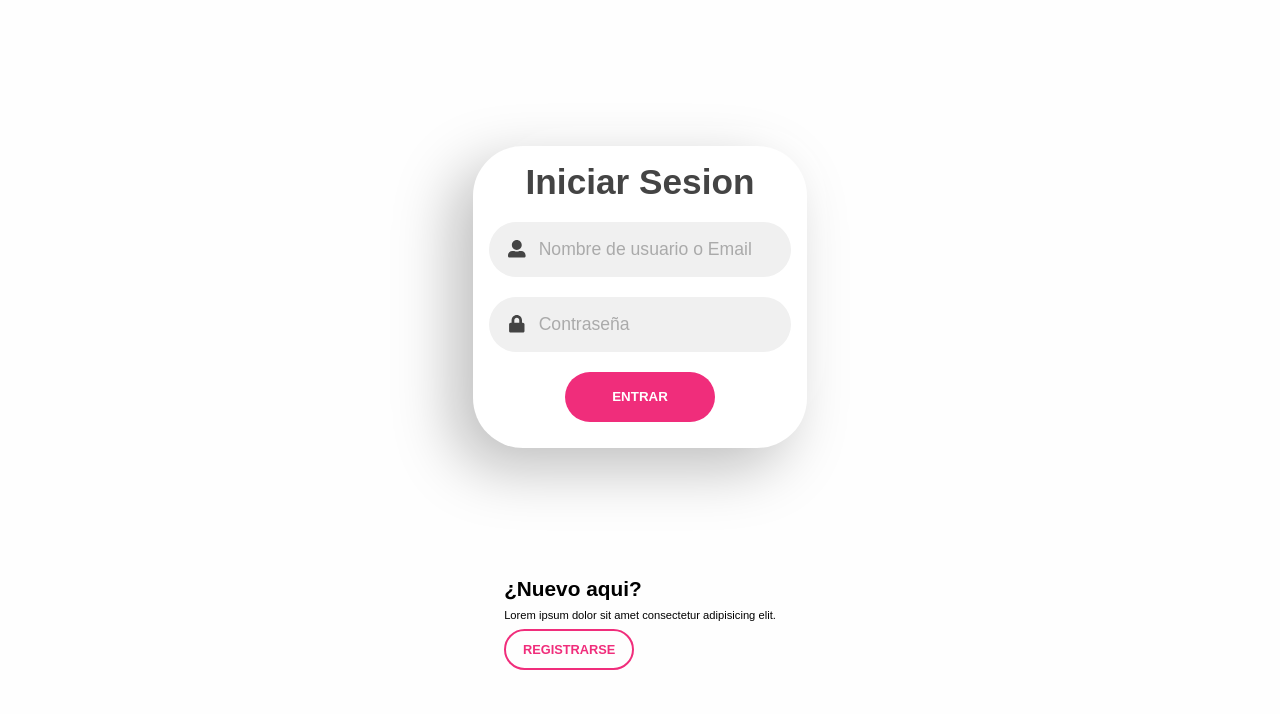
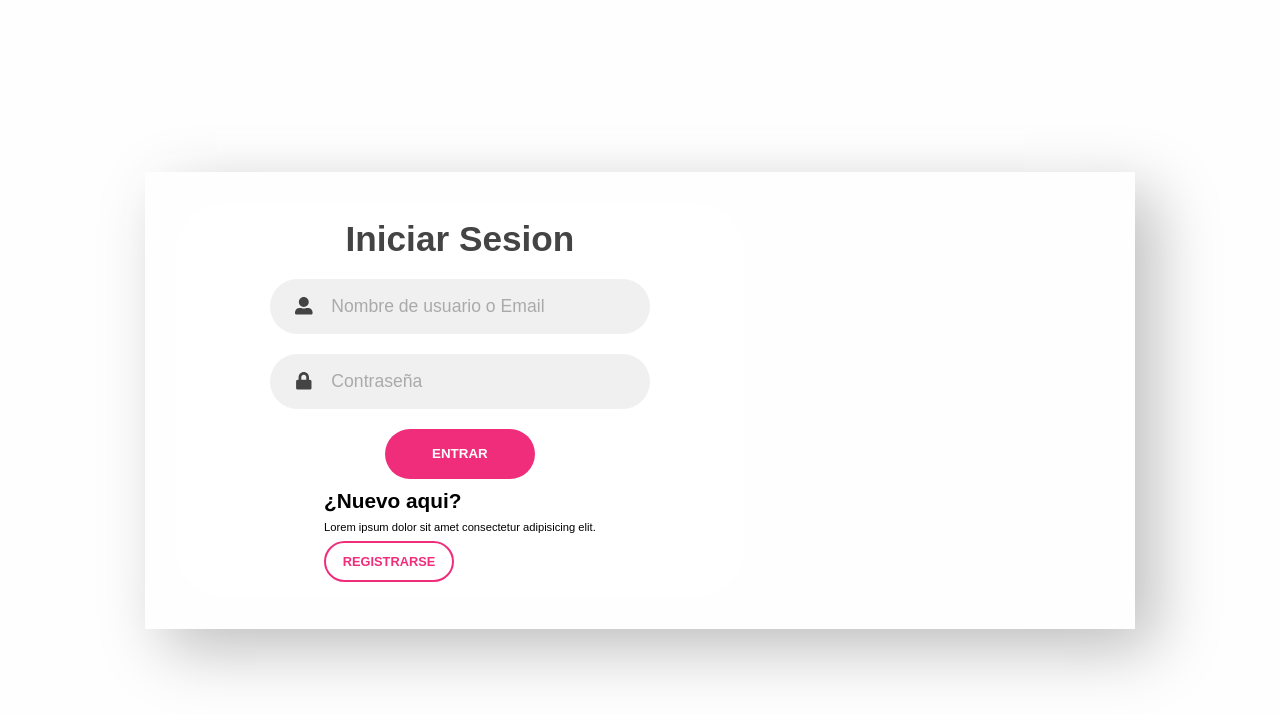
Before and after one commit to LMANMAI/ToDo-List, a React (Create React App) app: page / in a window 1280 px wide. Shown: the top 714 px of the page. Built offline with nearby package versions, Linux system fonts and the light colour scheme.

Commit message:
cambios en el login

```diff
--- a/package.json
+++ b/package.json
@@ -15,6 +15,7 @@
     "babel-plugin-emotion": "^11.0.0",
     "framer-motion": "^10.12.12",
     "npm": "^9.6.7",
+    "pattern.css": "^1.0.0",
     "react": "^18.2.0",
     "react-dom": "^18.2.0",
     "react-icons": "^4.2.0",
--- a/src/pages/Auth/index.tsx
+++ b/src/containers/auth/index.tsx
@@ -5,9 +5,9 @@ import {
   ButtonContainer,
   ContentRight,
   ContentLeft,
-} from "./styles";
-import Login from "./Login";
-import SignIn from "./Signin";
+} from "../../pages/Auth/styles";
+import Login from "../../pages/Auth/Login";
+import SignIn from "../../pages/Auth/Signin";
 import AnimationContext from "../../context/animations/AnimationContext";
 
 function AuthPage() {
--- a/src/pages/Auth/Login/index.tsx
+++ b/src/pages/Auth/Login/index.tsx
@@ -7,6 +7,7 @@ import {
   InputField,
   Button,
   ButtonSec,
+  Authwraper,
 } from "./styles";
 import { FaUserAlt, FaLock } from "react-icons/fa";
 import AlertaContext from "../../../context/alertas/alertaContext";
@@ -54,7 +55,7 @@ const Login = (props: any) => {
   }, [mensaje, autenticado, props.history]);
 
   return (
-    <>
+    <Authwraper style={{ display: "flex", padding: "15px" }}>
       <FormularioContainer onSubmit={handleSubmit}>
         <Titulo>Iniciar Sesion</Titulo>
         {alerta ? <div className={alerta.categoria}>{alerta.msg}</div> : null}
@@ -80,7 +81,7 @@ const Login = (props: any) => {
           />
         </InputField>
         <Button type="submit" value="Entrar" />
-      </FormularioContainer>
+
         <Content>
           <h3>¿Nuevo aqui?</h3>
           <p>Lorem ipsum dolor sit amet consectetur adipisicing elit. </p>
@@ -90,7 +91,9 @@ const Login = (props: any) => {
             value="Registrarse"
           />
         </Content>
-    </>
+      </FormularioContainer>
+      <div className="image_form relative h-1by2 bg-yellow teal-dark pattern-triangles-xl"></div>
+    </Authwraper>
   );
 };
 
--- a/src/pages/Auth/Login/styles.tsx
+++ b/src/pages/Auth/Login/styles.tsx
@@ -7,7 +7,7 @@ export const FormularioContainer = styled.form<IForm>`
   height: fit-content;
   border-radius: 50px;
   background-color: #fff;
-  box-shadow: -20px 20px 60px #bebebe, 20px -20px 60px #ffffff;
+  // box-shadow: -20px 20px 60px #bebebe, 20px -20px 60px #ffffff;
   padding: 1rem;
   z-index: 1;
   margin: 1rem;
@@ -101,3 +101,17 @@ export const ButtonSec = styled(Button)`
     color: white;
   }
 `;
+
+export const Authwraper = styled.div`
+  box-shadow: 20px 20px 60px #bebebe, -20px -20px 60px #ffffff;
+  .image_form {
+    display: none;
+    width: calc(80vw - 400px);
+  }
+
+  @media (min-width: 768px) {
+    .image_form {
+      display: block;
+    }
+  }
+`;
--- a/src/pages/Auth/Signin/index.tsx
+++ b/src/pages/Auth/Signin/index.tsx
@@ -8,6 +8,7 @@ import {
   InputField,
   Button,
   ButtonSec,
+  Authwraper,
 } from "./styles";
 import AlertaContext from "../../../context/alertas/alertaContext";
 import AuthContext from "../../../context/auth/authContext";
@@ -80,7 +81,7 @@ const SignIn = (props: any) => {
   };
 
   return (
-    <>
+    <Authwraper style={{ display: "flex", padding: "15px" }}>
       <FormularioContainer onSubmit={handleSubmit}>
         {alerta ? <div className={alerta.categoria}>{alerta.msg}</div> : null}
         <Titulo>Obtener una Cuenta</Titulo>
@@ -128,13 +129,14 @@ const SignIn = (props: any) => {
           />
         </InputField>
         <Button type="submit" value="Continuar" />
+        <Content>
+          <h3>¿Ya tienes una cuenta?</h3>
+          <p>Lorem ipsum dolor sit amet consectetur adipisicing elit. </p>
+          <ButtonSec onClick={() => movePanelAuth()} value="Iniciar Sesion" />
+        </Content>
       </FormularioContainer>
-      <Content>
-        <h3>¿Ya tienes una cuenta?</h3>
-        <p>Lorem ipsum dolor sit amet consectetur adipisicing elit. </p>
-        <ButtonSec onClick={() => movePanelAuth()} value="Iniciar Sesion" />
-      </Content>
-    </>
+      <div className="image_form"></div>
+    </Authwraper>
   );
 };
 
--- a/src/pages/Auth/Signin/styles.tsx
+++ b/src/pages/Auth/Signin/styles.tsx
@@ -6,7 +6,7 @@ export const FormularioContainer = styled.form<IForm>`
   width: 100%;
   height: fit-content;
   border-radius: 50px;
-  box-shadow: 20px 20px 60px #bebebe, -20px -20px 60px #ffffff;
+
   padding: 1rem;
   background-color: #ffffff;
   transform: ${(props) => props.position};
@@ -96,3 +96,17 @@ export const ButtonSec = styled(Button)`
     color: white;
   }
 `;
+export const Authwraper = styled.div`
+  box-shadow: 20px 20px 60px #bebebe, -20px -20px 60px #ffffff;
+  .image_form {
+    display: none;
+    width: calc(80vw - 400px);
+    background-color: red;
+  }
+
+  @media (min-width: 768px) {
+    .image_form {
+      display: block;
+    }
+  }
+`;
--- a/src/pages/Auth/styles.tsx
+++ b/src/pages/Auth/styles.tsx
@@ -28,7 +28,7 @@ export const ContentRight = styled.div<IContent>`
   transform: ${(props) => props.position};
   visibility: ${(props) => props.visivility};
   display: flex;
-  flex-direction: column;
+  flex-direction: row;
   align-items: center;
   justify-content: space-evenly;
   @media (min-width: 768px) {
@@ -44,7 +44,7 @@ export const ContentLeft = styled.div<IContent>`
   transform: ${(props) => props.position};
   visibility: ${(props) => props.visivility};
   display: flex;
-  flex-direction: column;
+  flex-direction: row;
   justify-content: space-evenly;
   align-items: center;
   @media (min-width: 768px) {
--- a/src/pages/index.tsx
+++ b/src/pages/index.tsx
@@ -1,2 +1,2 @@
-export {default as AuthPage } from './Auth';
-export {default as DashboardPage } from './Dashboard';
+export { default as AuthPage } from "../containers/auth";
+export { default as DashboardPage } from "./Dashboard";
```
Also changed, not shown: 1 other file (tests, documents, lock files or other folders). Lines whose indentation alone changed are shown as unchanged.
